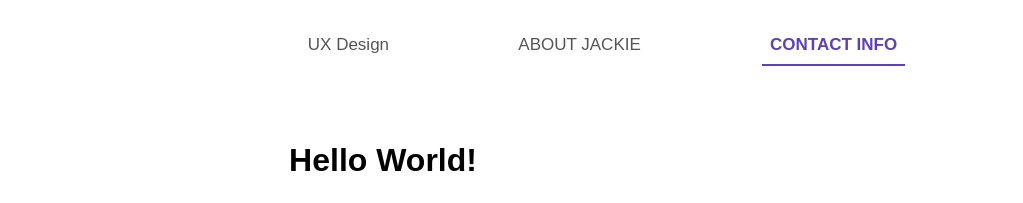
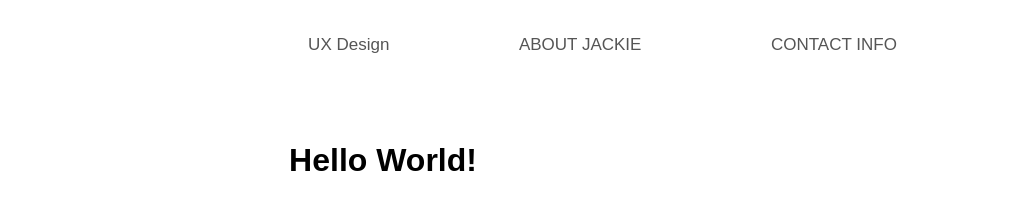
Before and after one commit to jvanly/HW_20, a plain HTML site: page case-study-1.html in a window 1280 px wide. Shown: the top 203 px of the page, 257-1280 px from the left. Drawn offline with Linux system fonts and the light colour scheme.

Commit message:
Update case-study-1.html

```diff
--- a/case-study-1.html
+++ b/case-study-1.html
@@ -42,7 +42,7 @@
             <div id="nav" class="flex-container-nav">
                 <a href="#case-study" class="menu1">UX Design</a>
                 <a href="about.html" class="menu2">ABOUT JACKIE</a>
-                <a href="#contact" class="menu3 active">CONTACT INFO</a>
+                <a href="#contact" class="menu3">CONTACT INFO</a>
                 <a href="javascript:void(0);" class="icon" onclick="myFunction()">
                     <i class="fa fa-bars">&nbsp;Menu</i>
                 </a>
```
